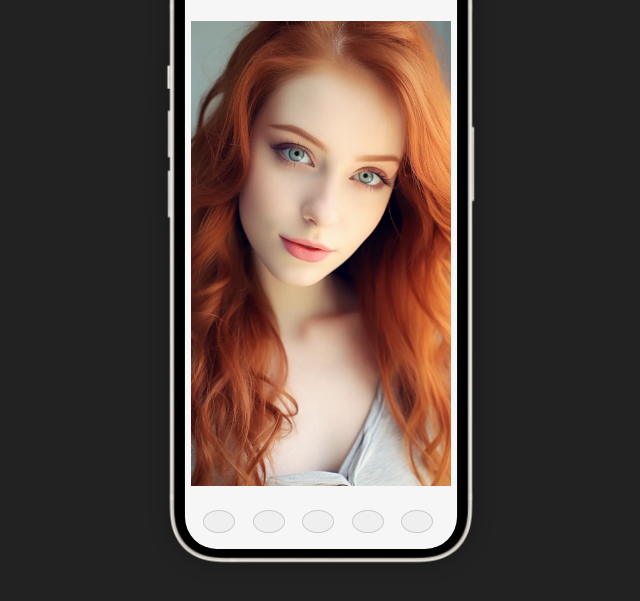
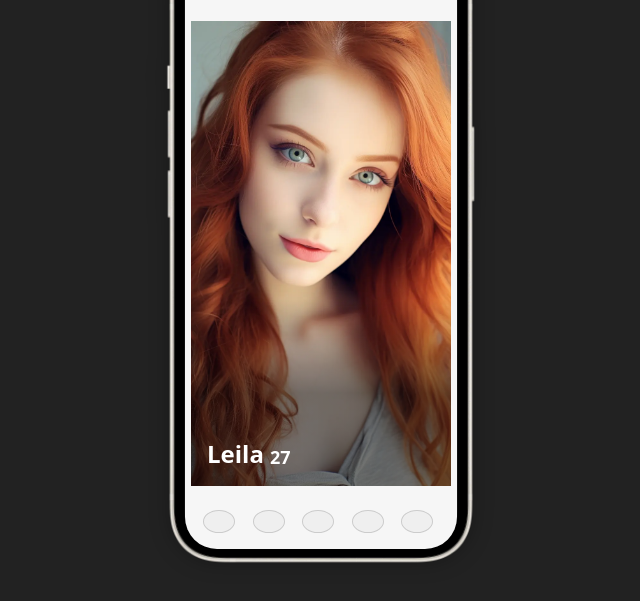
Before and after one commit to Terrakill5/Tinder-swipe, a plain HTML site: page Index.html in a window 1280 px wide. Shown: the part 147-748 px from the top of the page, without its empty margins (319-959 px from the left). Drawn offline with Linux system fonts and the light colour scheme.

Commit message:
Agregado gradiente

```diff
--- a/Index.html
+++ b/Index.html
@@ -119,8 +119,29 @@
 
             > img {
                 width: 100%;
-        height: 100%;
-        object-fit: cover;
+             height: 100%;
+             object-fit: cover;
+            }
+
+            > h2 {
+                color: white;
+                position: absolute;
+                inset: 0;
+                display: flex;
+                align-items: flex-end;
+                height: 100%;
+                width: 100%;
+                padding: 16px;
+                z-index: 3;
+                background: linear-gradient(0deg, #00000088 20%, transparent 40%);
+
+                > span {
+                    margin-left: 6px;
+                    font-size: 18px;
+                    line-height: 1.4;
+                    font-weight: 400px;
+                }
+
             }
         }
     }
```
